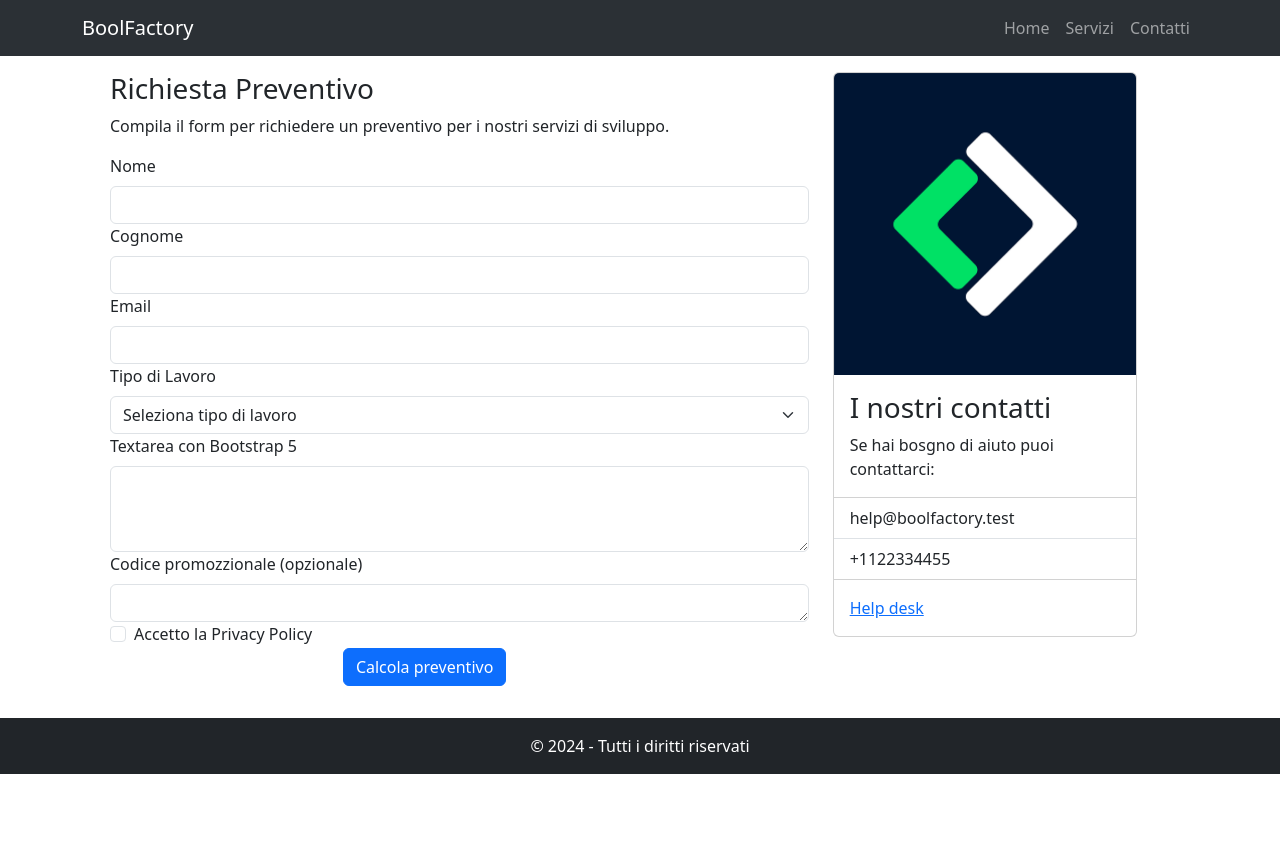
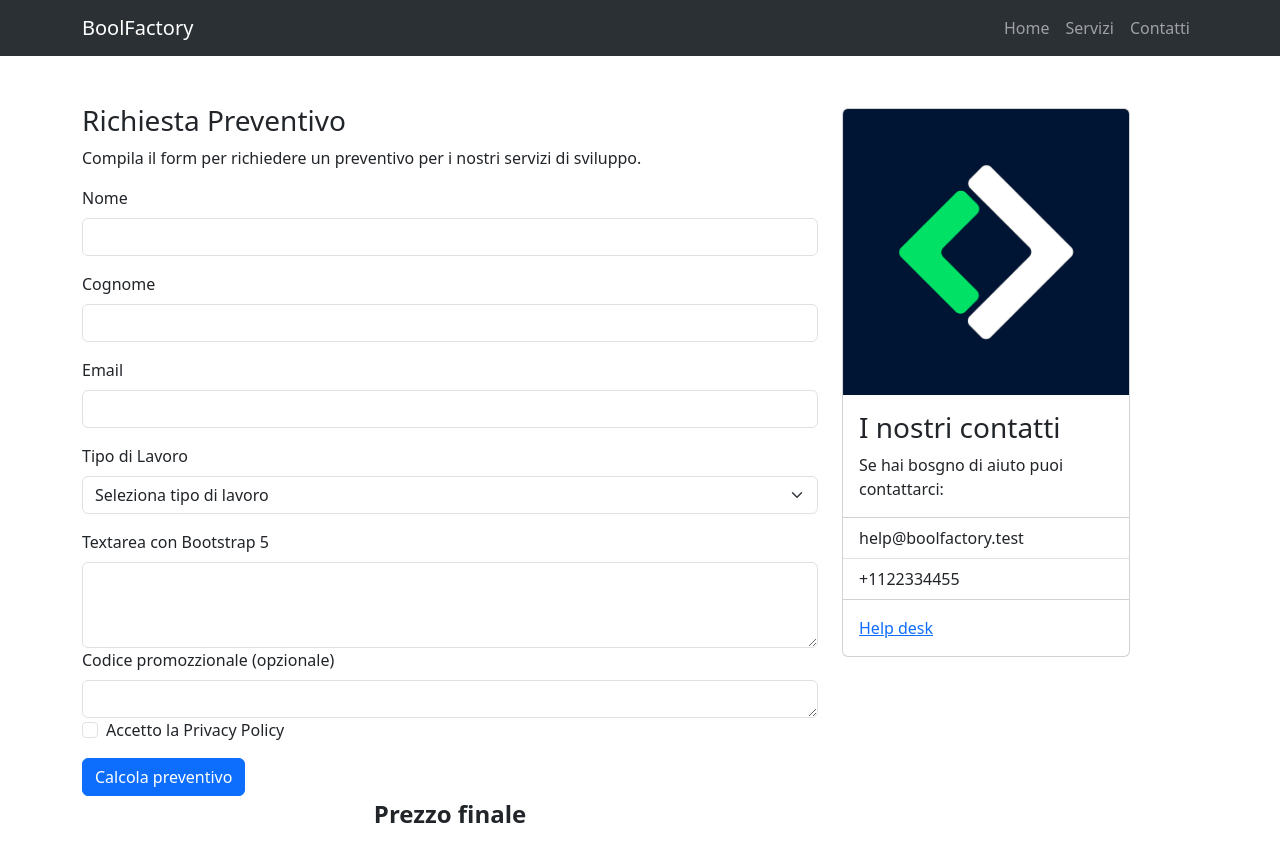
Before and after one commit to EdoBurrai/bootstrap-preventivo, a plain HTML site: page index.html in a window 1280 px wide. Shown: the top 867 px of the page. Before the commit the page ends 800 px from the top, so only its background shows below. Drawn offline with nearby package versions, Linux system fonts and the light colour scheme.

Commit message:
Add files via upload

```diff
--- a/index.html
+++ b/index.html
@@ -37,57 +37,69 @@
 
 
     <!--Form di inserimento -->
-    <section class="text-left">
-
-    <div class="container">
-    <div class="row justify-content-md-left align-items-left p-2 m-2">
-        <div class="col-sm-8">
+  <main>
+    <div class="container py-5">
+    <div class="row">
+        <div class="col-lg-8">
+          <section class="sf-2">
           <h3>Richiesta Preventivo</h3>
           <p> Compila il form per richiedere un preventivo per i nostri servizi di sviluppo.</p>
 
-        <form id="form-add-members" action="">
+        <form id="form-prev" action="" class="needs-validation" novalidate>
         <div class="mb-3">
             <label for="name" class="form-label">Nome</label>
-            <input type="name" class="form-control" id="name" placeholder="">
+            <input type="name" class="form-control" id="name" placeholder="" required> </div>
 
+        <div class="mb-3">
             <label for="surname" class="form-label">Cognome</label>
-            <input type="surname" class="form-control" id="surname" placeholder="">
+            <input type="surname" class="form-control" id="surname" placeholder="" required> </div>
 
+        <div class="mb-3">
             <label for="email" class="form-label">Email</label>
-            <input type="email" class="form-control" id="email" placeholder="">
+            <input type="email" class="form-control" id="email" placeholder="" required> </div>
 
+        <div class="mb-3">
             <label for="job" class="form-label">Tipo di Lavoro</label>
-            <select class="form-select" aria-label="Default select example">
+            <select class="form-select" aria-label="Default select example" id="JobType" name="JobType">
                 <option selected>Seleziona tipo di lavoro</option>
-                <option value="Sviluppo backend">Sviluppo Backend</option>
-                <option value="Sviluppo frontend">Sviluppo Frontend</option>
-                <option value="Analisi progettuale">Analisi Progettuale</option>
-              </select>
+                <option value="BackendDev">Sviluppo Backend</option>
+                <option value="FrontendDev">Sviluppo Frontend</option>
+                <option value="ProjAnalysys">Analisi Progettuale</option>
+              </select> </div>
 
 
-              <div class="mb-3">
+            <div class="mb-3">
                 <label for="text" class="form-label">Textarea con Bootstrap 5</label>
                 <textarea class="form-control" id="text" rows="3"></textarea>
 
                 <label for="text" class="form-label"> Codice promozzionale (opzionale)</label>
-                <textarea class="form-control" id="text" rows="1"></textarea>
+                <textarea class="form-control" id="PromText" rows="1"></textarea>
 
-                <div class="form-check">
-                  <input class="form-check-input" type="checkbox" value="" id="flexCheckChecked">
+
+                  <div class="form-check mb-3">
+                  <input class="form-check-input" type="checkbox" value="" id="flexCheckChecked" required>
                   <label class="form-check-label" for="flexCheckChecked"> Accetto la Privacy Policy</label>
                 </div>
 
-               <div class="col-4 mx-auto">
+
+               <div class="col-mx-auto">
                 <button class="btn btn-primary" type="submit">Calcola preventivo</button>
               </div>
+            </form>
+
+              <div class="card border border-0">
+                <div class="text-center fs-4 fw-bold">Prezzo finale</div>
+                <div id="price-formatted" class="card-body text-center fs-4"></div>
             </div>
           </div>
         </div>
 
-    <!--Parte Statica dei contatti-->
-      <aside class="col-4">
-        <div class="col-sm-4">
-        <div class="card" style="width: 19rem;">
+
+
+
+    <!--Parte Statica dei contatti -->
+       <div class="col-lg-4 pt-1">
+        <div class="card mb-3" style="width: 18rem;">
           <img src="./img/boolean.png" class="card-img-top" alt="BoolFactory Logo">
 
           <div class="card-body">
@@ -105,11 +117,13 @@
               </div>
             </div>
           </div>
-        </aside>
       </div>
     </div>
   </div>
 
+
+
+<!-- Footer-->
   <footer class="bg-dark text-center text-lg-start text-white" data-bs-theme="dark">
     <div class="text-center p-3">
       © 2024 - Tutti i diritti riservati
```
